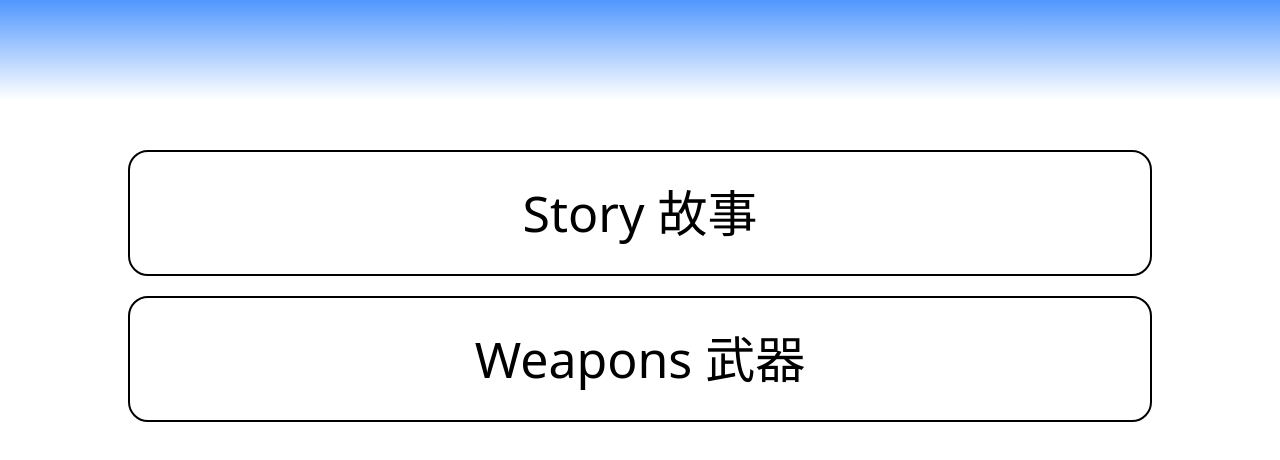
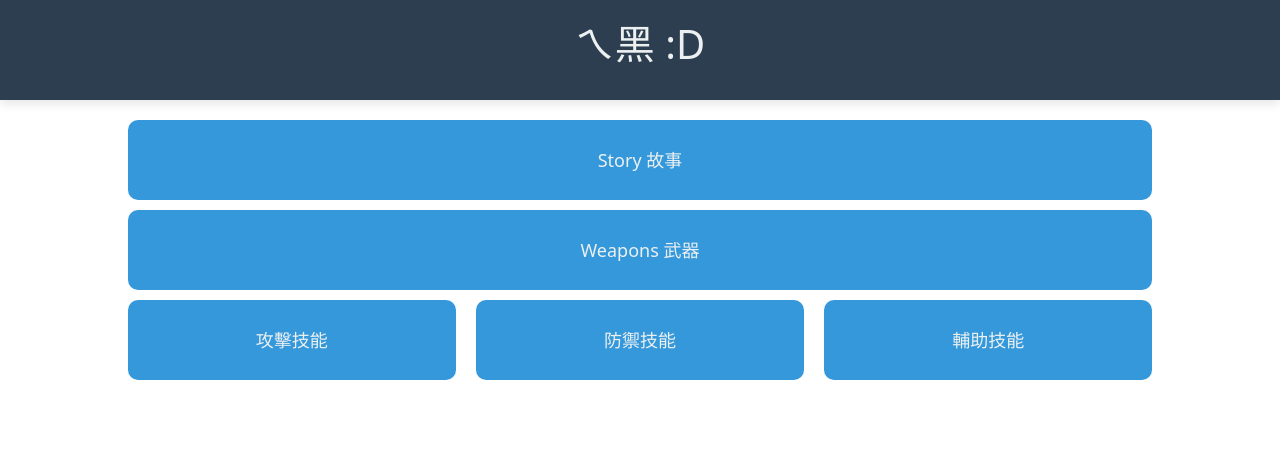
Before and after one commit to sakura0711/Game_frontend, a Vue app: page / in a window 1280 px wide. Shown: the top 460 px of the page. Built offline with nearby package versions, Linux system fonts and the light colour scheme.

Commit message:
feat: Prepare skillPage to show info

```diff
--- a/src/router/index.ts
+++ b/src/router/index.ts
@@ -2,6 +2,10 @@ import { createRouter, createWebHistory } from 'vue-router'
 import HomeView from '../views/HomeView.vue'
 import StroyView from '../views/StoryView.vue'
 import WeaponsView from '../views/WeaponsView.vue'
+
+import AttackSkillView from '../views/AttackSkillView.vue'
+import DefendSkillView from '../views/DefenseSkillsView.vue'
+import SupportSkillView from '@/views/SupportSkillView.vue'
 
 
 const router = createRouter({
@@ -21,6 +25,21 @@ const router = createRouter({
       path: '/Weapons',
       name: 'Weapons',
       component: WeaponsView,
+    },
+    {
+      path: '/attackSkill',
+      name: 'attackSkill',
+      component: AttackSkillView,
+    },
+    {
+      path: '/defendSkill',
+      name: 'defendSkill',
+      component: DefendSkillView,
+    },
+    {
+      path: '/supportSkill',
+      name: 'supportSkill',
+      component: SupportSkillView,
     }
   ]
 })
--- /dev/null
+++ b/src/views/AttackSkillView.vue
@@ -0,0 +1,5 @@
+<template>
+    <div>
+        AttackSkillView
+    </div>
+</template>
--- /dev/null
+++ b/src/views/DefenseSkillsView.vue
@@ -0,0 +1,5 @@
+<template>
+    <div>
+        this is a DefenseSkillsView.vue
+    </div>
+</template>
--- a/src/views/HomeView.vue
+++ b/src/views/HomeView.vue
@@ -1,38 +1,51 @@
 <template>
 	<div class="home-page">
 		<div class="home-header">
-			<h1></h1>
+			<h1>ㄟ黑 :D</h1>
 		</div>
 
-		<ul class="navbar-nav">
+		<div class="navbar-nav">
 			<RouterLink to="/story" class="nav-item">
-				<div class='nav-button'>Story 故事</div>
+				Story 故事
 			</RouterLink>
+
 			<RouterLink to="/Weapons" class="nav-item">
-				<div class='nav-button'>Weapons 武器</div>
+				Weapons 武器
 			</RouterLink>
-		</ul>
+
+			<div class="nav-container">
+				<RouterLink to="/attackSkill" class="nav-item sm1">
+					攻擊技能
+				</RouterLink>
+				<RouterLink to="/defendSkill" class="nav-item sm1">
+					防禦技能
+				</RouterLink>
+				<RouterLink to="/supportSkill" class="nav-item sm1">
+					輔助技能
+				</RouterLink>
+			</div>
+		</div>
 	</div>
 </template>
 
-
-<script setup lang="ts">
-</script>
-
-<style lang="scss">
+<style>
 .home-page {
 	display: flex;
 	flex-direction: column;
 	align-items: center;
 	font-weight: 500;
+}
 
 .home-header {
 	width: 100%;
 	height: 100px;
-		background: linear-gradient(to bottom, #5197ff, #ffffff00);
+	background-color: #2c3e50;
 	text-align: center;
-		font-size: 64px;
-		margin-bottom: 50px;
+	font-size: 32px;
+	margin-bottom: 20px;
+	color: #ecf0f1;
+	padding: 20px;
+	box-shadow: 0px 4px 10px rgba(0, 0, 0, 0.1);
 }
 
 .navbar-nav {
@@ -40,35 +53,36 @@
 	flex-wrap: wrap;
 	justify-content: center;
 	align-items: center;
+}
 
 .nav-item {
 	width: 80vw;
-			height: 126px;
-			border: 2px solid black;
-			border-radius: 20px;
-			margin: 0 10px 20px;
+	max-width: 100%;
+	height: 80px;
+	background-color: #3498db;
+	border-radius: 10px;
 	display: flex;
 	align-items: center;
+	margin-bottom: 10px;
 	justify-content: center;
 	text-align: center;
 	text-decoration: none;
-			transition: background-color 0.3s;
-
-			&:hover {
-				background-color: #a1a1a1;
+	transition: background-color 0.3s, color 0.3s;
+	color: #ecf0f1;
+	font-size: 18px;
 }
 
-			.nav-button {
-				width: 100%;
+.sm1 {
+	max-width: 32%;
+}
 
-				font-size: 50px;
-				color: rgb(0, 0, 0);
+.nav-item:hover {
+	background-color: #2980b9;
+}
 
-				&:hover {
-					color: rgb(255, 255, 255);
-				}
-			}
-		}
-	}
+.nav-container {
+	display: flex;
+	justify-content: space-between;
+	width: 80vw;
 }
 </style>
--- /dev/null
+++ b/src/views/SupportSkillView.vue
@@ -0,0 +1,5 @@
+<template>
+    <div>
+        this is the support page
+    </div>
+</template>
```
Lines whose indentation alone changed are shown as unchanged.
